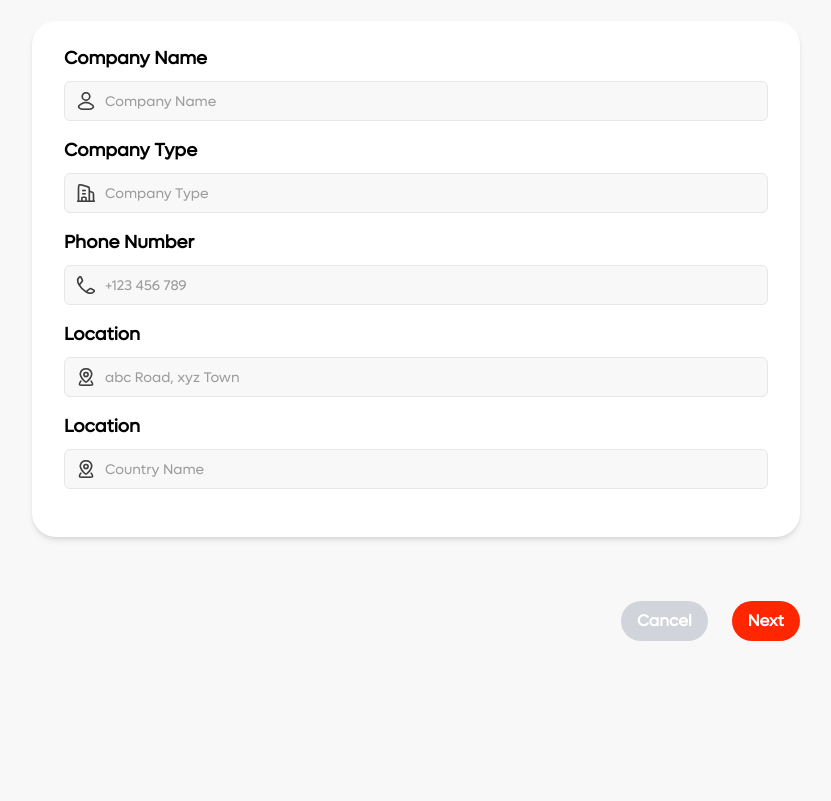
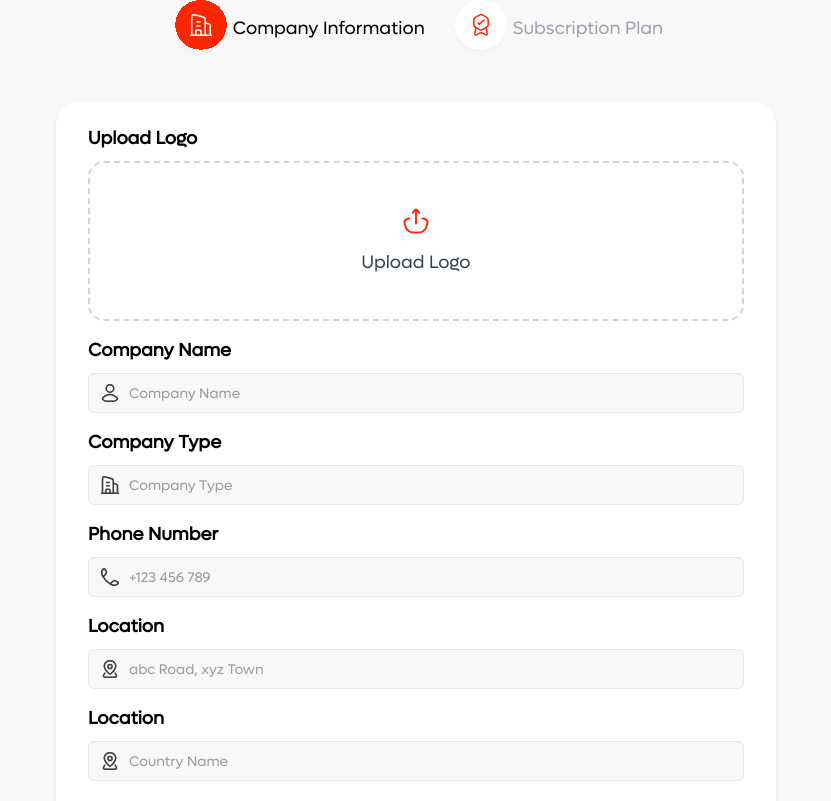
Before and after one commit to abrauf18/chkr, a Next.js app: page /company-information in a window 1280 px wide. Shown: the part 319-1120 px from the top of the page, without its empty margins (224-1055 px from the left). Before the commit the page ends 960 px from the top, so only its background shows below. Built offline with nearby package versions, Linux system fonts and the light colour scheme.

Commit message:
feat: complete company information page

```diff
--- a/app/components/modules/onboarding/CompanyInformation.tsx
+++ b/app/components/modules/onboarding/CompanyInformation.tsx
@@ -5,7 +5,7 @@ import companyIcon from "@/app/assets/icons/company.svg"
 import { Input } from "@/app/components/ui/input"
 import { Label } from "@/app/components/ui/label"
 import { Button } from "@/app/components/ui/button"
-import { UserRound } from 'lucide-react';
+import uploadIcon from '@/app/assets/icons/upload.svg'
 import user from '@/app/assets/icons/user.svg'
 import building from '@/app/assets/icons/building.svg'
 import phone from '@/app/assets/icons/phone.svg'
@@ -14,10 +14,10 @@ import location from '@/app/assets/icons/location.svg'
 
 const CompanyInformation = () => {
   return (
-    <div className='flex flex-col justify-center items-center'>
-      <h1 className='xl:font-semibold lg:text-2xl md:font-semibold md:text-3xl text-center'>Welcome Aboard! Let's Complete Your Profile.</h1>
+    <div className='flex flex-col justify-center items-center my-20 mx-10'>
+      <h1 className='font-semibold lg:text-2xl md:text-3xl text-2xl text-center'>Welcome Aboard! Let's Complete Your Profile.</h1>
       <p className='lg:text-lg md:text-lg md:font-medium text-center text-gray-400 mt-6'>Please Provide required Information about your company</p>
-      <div className='flex mt-10 gap-6 text-lg'>
+      <div className='flex flex-col md:flex-row mt-10 gap-6 text-lg'>
         <div className='flex items-center '>
           <Image src={companyIcon} alt="Company Icon"
             className='w-[4rem] h-[4rem]' />
@@ -29,8 +29,20 @@ const CompanyInformation = () => {
           <span className='text-gray-400'>Subscription Plan</span>
         </div>
       </div>
-      <div className='flex flex-col w-[60%] justify-center items-center'>
+      <div className='flex flex-col md:w-[60%] w-full justify-center items-center'>
         <form className="bg-white w-full shadow-md rounded-3xl px-8 pt-6 pb-8 my-10">
+          <div className="mb-4">
+            <Label
+              htmlFor="companyName"
+              className="md:text-lg text-sm font-semibold"
+            >
+              Upload Logo
+            </Label>
+            <div className="w-full h-40 border-dashed border-2 border-gray-300 rounded-2xl flex flex-col justify-center items-center">
+              <Image src={uploadIcon} alt="Upload Logo" className="w-8 h-8" />
+              <h5 className="text-lg font-medium mt-3 text-gray-700">Upload Logo</h5>
+            </div>
+          </div>
           <div className="mb-4 w-full relative">
             <Label
               htmlFor="companyName"
@@ -127,15 +139,15 @@ const CompanyInformation = () => {
             </div>
           </div>
         </form>
-        <div className="flex w-full items-center justify-end mt-6 gap-6">
+        <div className="flex w-full items-center md:justify-end justify-center mt-2 gap-6">
           <button
-            className="bg-gray-300 text-white font-bold py-2 px-4 rounded-3xl"
+            className="w-full lg:w-[10rem] bg-gray-300 font-medium py-3 px-10 rounded-3xl"
             type="submit"
           >
             Cancel
           </button>
           <button
-            className="bg-primary  text-white font-bold py-2 px-4 rounded-3xl"
+            className="w-full lg:w-[10rem] bg-primary text-white font-medium py-3 px-10 rounded-3xl"
             type="submit"
           >
             Next
```
Also changed, not shown: app/assets/icons/upload.svg (added).
